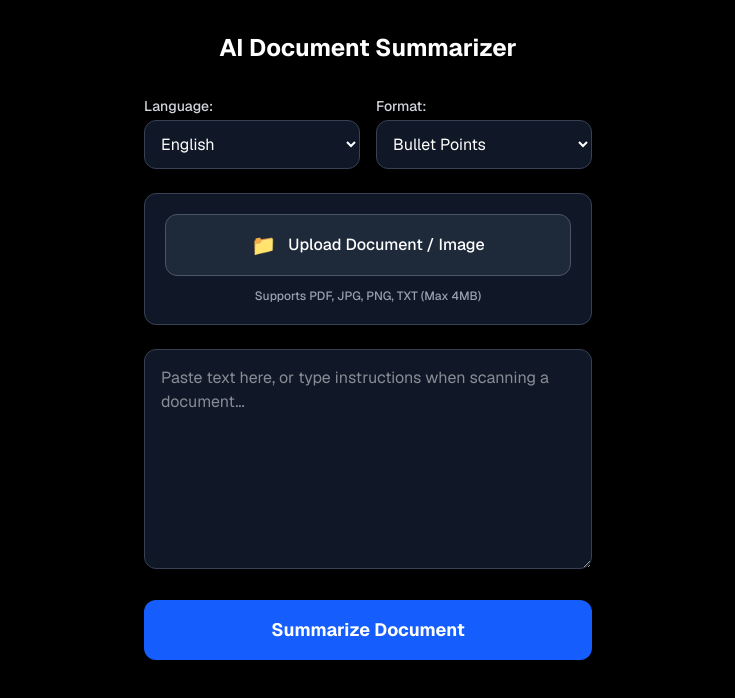
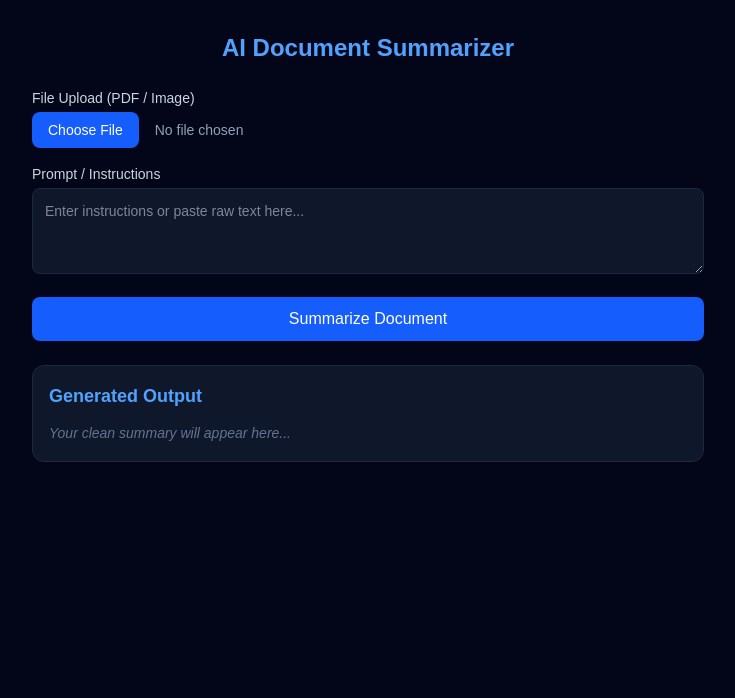
Before and after one commit to kashwire2025/ai-summarizer, a Next.js app: page / in a window 1280 px wide. Shown: the top 698 px of the page, without its empty margins (272-1007 px from the left). Built offline with nearby package versions, Linux system fonts and the light colour scheme.

Commit message:
Render clean markdown output and parse API JSON result

```diff
--- a/app/page.tsx
+++ b/app/page.tsx
@@ -1,181 +1,104 @@
 'use client';
 
-import { useState, useRef } from 'react';
+import { useState } from 'react';
+import ReactMarkdown from 'react-markdown';
 
 export default function Home() {
-  const [language, setLanguage] = useState('English');
-  const [format, setFormat] = useState('Bullet Points');
   const [prompt, setPrompt] = useState('');
-  const [fileData, setFileData] = useState<string | null>(null);
-  const [fileName, setFileName] = useState<string | null>(null);
-  const [summary, setSummary] = useState('');
-  const [error, setError] = useState('');
-  const [isLoading, setIsLoading] = useState(false);
-  const fileInputRef = useRef<HTMLInputElement>(null);
+  const [image, setImage] = useState<string | null>(null);
+  const [output, setOutput] = useState('');
+  const [loading, setLoading] = useState(false);
 
   const handleFileUpload = (e: React.ChangeEvent<HTMLInputElement>) => {
     const file = e.target.files?.[0];
     if (!file) return;
 
-    // Guardrail: Vercel serverless functions block payloads over 4.5MB
-    if (file.size > 4 * 1024 * 1024) {
-      setError('File is too large. Please select a document or photo under 4MB.');
-      return;
-    }
-
-    setFileName(file.name);
-    setError('');
-
     const reader = new FileReader();
     reader.onloadend = () => {
-      setFileData(reader.result as string);
+      setImage(reader.result as string);
     };
-    reader.readAsDataURL(file); // Converts PDF, Text, and Images to base64
+    reader.readAsDataURL(file);
   };
 
-  const removeFile = () => {
-    setFileData(null);
-    setFileName(null);
-    if (fileInputRef.current) fileInputRef.current.value = '';
-  };
-
-  const handleSummarize = async () => {
-    if (!prompt.trim() && !fileData) {
-      setError('Please provide text instructions or upload a document.');
-      return;
-    }
-
-    setIsLoading(true);
-    setError('');
-    setSummary('');
+  const handleSummarize = async (e: React.FormEvent) => {
+    e.preventDefault();
+    setLoading(true);
+    setOutput('');
 
     try {
-      const response = await fetch('/api/summarize', {
+      const res = await fetch('/api/summarize', {
         method: 'POST',
         headers: { 'Content-Type': 'application/json' },
-        body: JSON.stringify({ prompt, image: fileData, language, length: format }),
+        body: JSON.stringify({
+          prompt: prompt || 'Summarize this file/text.',
+          image: image || undefined,
+          language: 'English',
+          length: 'Bullet Points'
+        })
       });
 
-      if (!response.ok) {
-        const errText = await response.text();
-        throw new Error(errText || 'Failed to connect to AI server');
-      }
+      const data = await res.json();
 
-      if (!response.body) throw new Error('No response body returned from server');
-
-      const reader = response.body.getReader();
-      const decoder = new TextDecoder();
-      let done = false;
-
-      while (!done) {
-        const { value, done: doneReading } = await reader.read();
-        done = doneReading;
-        if (value) {
-          setSummary((prev) => prev + decoder.decode(value, { stream: true }));
-        }
+      if (data.result) {
+        setOutput(data.result);
+      } else if (data.error) {
+        setOutput(`Error: ${data.error}`);
+      } else {
+        setOutput('Unexpected response format.');
       }
     } catch (err: any) {
-      setError(`Diagnostic Error: ${err.message}`);
+      setOutput(`Error: ${err.message}`);
     } finally {
-      setIsLoading(false);
+      setLoading(false);
     }
   };
 
   return (
-    <main className="min-h-screen bg-black text-white p-4 sm:p-6 font-sans">
-      <div className="max-w-md mx-auto space-y-6">
-        <h1 className="text-2xl font-bold text-center mt-2 mb-8">AI Document Summarizer</h1>
+    <main className="min-h-screen bg-slate-950 text-slate-100 p-4 md:p-8 flex flex-col items-center">
+      <div className="w-full max-w-2xl space-y-6">
+        <h1 className="text-2xl font-bold text-blue-400 text-center">AI Document Summarizer</h1>
 
-        {/* Dropdowns */}
-        <div className="grid grid-cols-2 gap-4">
-          <div className="flex flex-col">
-            <label className="text-sm mb-1 text-gray-300 font-medium">Language:</label>
-            <select
-              value={language}
-              onChange={(e) => setLanguage(e.target.value)}
-              className="bg-gray-900 border border-gray-700 rounded-xl p-3 text-white focus:outline-none focus:border-blue-500"
-            >
-              <option>English</option>
-              <option>Spanish</option>
-              <option>French</option>
-              <option>German</option>
-            </select>
-          </div>
-          <div className="flex flex-col">
-            <label className="text-sm mb-1 text-gray-300 font-medium">Format:</label>
-            <select
-              value={format}
-              onChange={(e) => setFormat(e.target.value)}
-              className="bg-gray-900 border border-gray-700 rounded-xl p-3 text-white focus:outline-none focus:border-blue-500"
-            >
-              <option>Bullet Points</option>
-              <option>Detailed Analysis</option>
-              <option>Short Summary</option>
-            </select>
-          </div>
+        <form onSubmit={handleSummarize} className="space-y-4">
+          <div>
+            <label className="block text-sm font-medium mb-1 text-slate-300">File Upload (PDF / Image)</label>
+            <input
+              type="file"
+              accept="image/*,application/pdf"
+              onChange={handleFileUpload}
+              className="w-full text-sm text-slate-400 file:mr-4 file:py-2 file:px-4 file:rounded-lg file:border-0 file:bg-blue-600 file:text-white file:font-medium hover:file:bg-blue-500 cursor-pointer"
+            />
           </div>
 
-        {/* Upload Button */}
-        <div className="bg-gray-900 border border-gray-700 rounded-xl p-5 text-center shadow-sm">
-          <input
-            type="file"
-            ref={fileInputRef}
-            onChange={handleFileUpload}
-            accept=".pdf,image/*,.doc,.docx,.txt"
-            className="hidden"
-          />
-          <button
-            onClick={() => fileInputRef.current?.click()}
-            className="bg-gray-800 hover:bg-gray-700 text-white font-medium py-4 px-6 rounded-xl w-full flex items-center justify-center gap-3 transition border border-gray-600"
-          >
-            <span className="text-xl">📁</span> Upload Document / Image
-          </button>
-          <p className="text-xs text-gray-400 mt-3 font-medium">Supports PDF, JPG, PNG, TXT (Max 4MB)</p>
-        </div>
-
-        {/* File Preview Status */}
-        {fileName && (
-          <div className="bg-gray-800 border border-gray-600 p-4 rounded-xl flex items-center justify-between shadow-sm">
-            <span className="truncate text-sm text-blue-200 max-w-[75%] font-medium">{fileName}</span>
-            <button onClick={removeFile} className="text-red-400 text-sm font-bold hover:text-red-300 transition">
-              Remove
-            </button>
-          </div>
-        )}
-
-        {/* Expanded Text Box */}
+          <div>
+            <label className="block text-sm font-medium mb-1 text-slate-300">Prompt / Instructions</label>
             <textarea
               value={prompt}
               onChange={(e) => setPrompt(e.target.value)}
-          placeholder="Paste text here, or type instructions when scanning a document..."
-          className="w-full bg-gray-900 border border-gray-700 rounded-xl p-4 text-white focus:outline-none focus:border-blue-500 min-h-[220px] resize-y shadow-sm"
-        ></textarea>
+              placeholder="Enter instructions or paste raw text here..."
+              rows={3}
+              className="w-full p-3 bg-slate-900 border border-slate-800 rounded-lg text-slate-100 focus:outline-none focus:border-blue-500 text-sm"
+            />
+          </div>
 
-        {/* Action Button */}
           <button
-          onClick={handleSummarize}
-          disabled={isLoading}
-          className={`w-full font-bold py-4 rounded-xl transition shadow-md text-lg ${isLoading ? 'bg-blue-900 text-blue-300 cursor-not-allowed' : 'bg-blue-600 hover:bg-blue-500 text-white'}`}
+            type="submit"
+            disabled={loading}
+            className="w-full bg-blue-600 hover:bg-blue-500 disabled:bg-blue-800 text-white font-medium py-2.5 rounded-lg transition"
           >
-          {isLoading ? 'Processing Summary...' : 'Summarize Document'}
+            {loading ? 'Processing Document...' : 'Summarize Document'}
           </button>
+        </form>
 
-        {/* Error Output */}
-        {error && (
-          <div className="bg-red-900/40 border border-red-800 text-red-200 p-4 rounded-xl text-sm break-words leading-relaxed shadow-sm">
-            {error}
-          </div>
+        <div className="p-4 bg-slate-900 rounded-xl border border-slate-800">
+          <h2 className="text-lg font-semibold text-blue-400 mb-3">Generated Output</h2>
+          <div className="text-slate-200 text-sm space-y-2 leading-relaxed">
+            {output ? (
+              <ReactMarkdown>{output}</ReactMarkdown>
+            ) : (
+              <p className="text-slate-500 italic">Your clean summary will appear here...</p>
             )}
-
-        {/* Summary Result Box */}
-        {summary && (
-          <div className="bg-gray-900 border border-gray-700 rounded-xl p-6 mt-6 shadow-sm">
-            <h3 className="font-bold text-lg mb-4 text-blue-400 border-b border-gray-800 pb-2">Generated Output</h3>
-            <div className="text-gray-200 whitespace-pre-wrap leading-relaxed text-sm sm:text-base">
-              {summary}
           </div>
         </div>
-        )}
       </div>
     </main>
   );
--- a/package.json
+++ b/package.json
@@ -18,7 +18,8 @@
     "lucide-react": "^1.39.0",
     "next": "16.3.4",
     "react": "19.2.8",
-    "react-dom": "19.2.8"
+    "react-dom": "19.2.8",
+    "react-markdown": "^10.1.0"
   },
   "devDependencies": {
     "@tailwindcss/postcss": "^4",
```
Also changed, not shown: 1 other file (tests, documents, lock files or other folders). Lines whose indentation alone changed are shown as unchanged.
